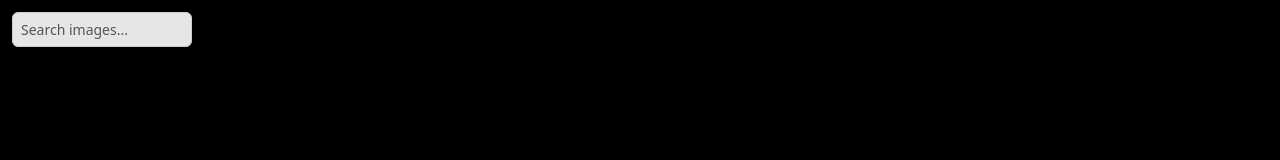
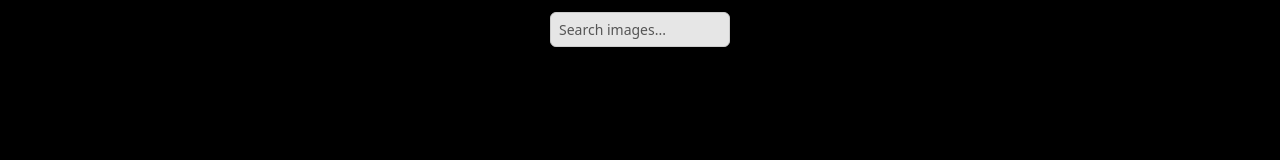
Before and after one commit to bh-official/accessible-gallery-react, a React (Vite) app: page / in a window 1280 px wide. Shown: the top 160 px of the page. Built offline with nearby package versions, Linux system fonts and the light colour scheme.

Commit message:
fixing searchbar placement

```diff
--- a/src/gallery.css
+++ b/src/gallery.css
@@ -74,8 +74,8 @@
 .gallery-search-overlay {
   position: absolute;
   top: 12px;
-  left: 12px;
-  z-index: 20;
+  left: 50%;
+  transform: translateX(-50%);
 }
 
 /* Make it small and subtle */
```
